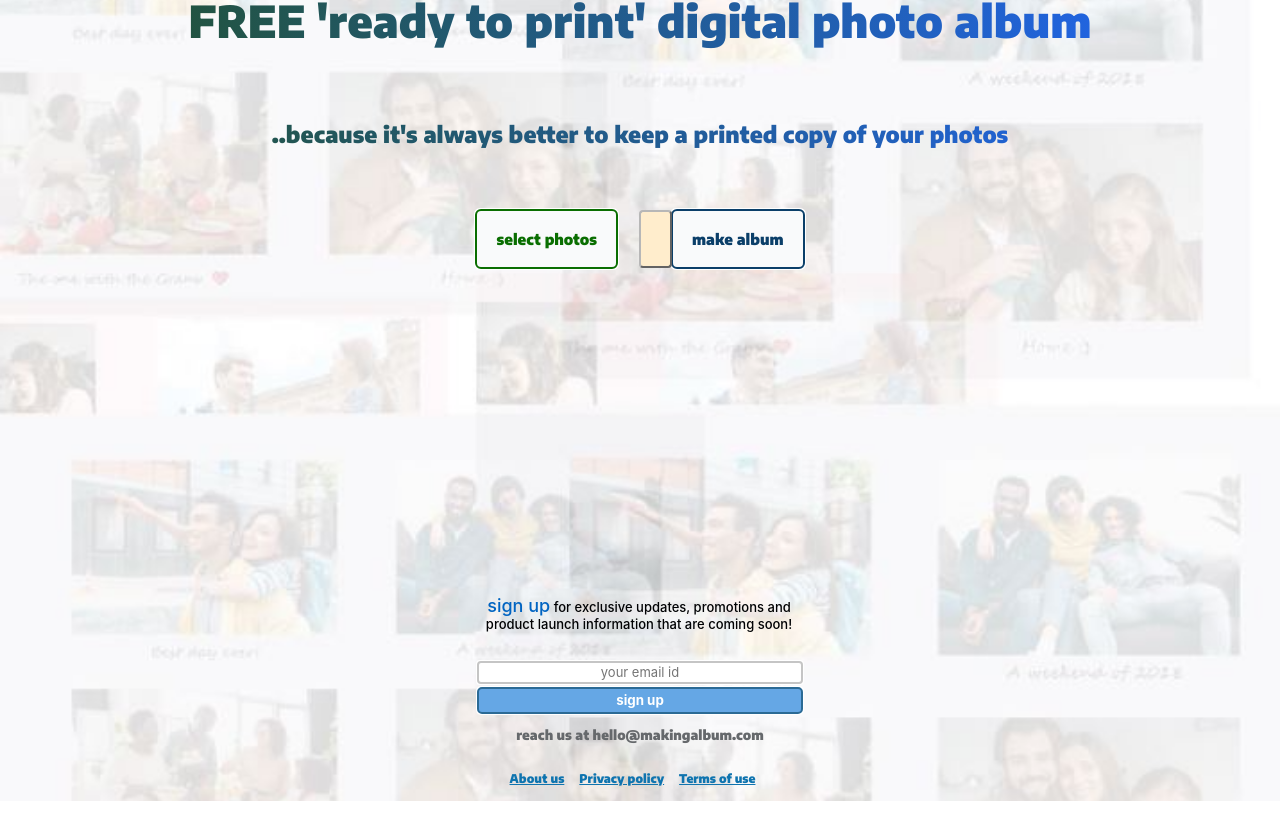
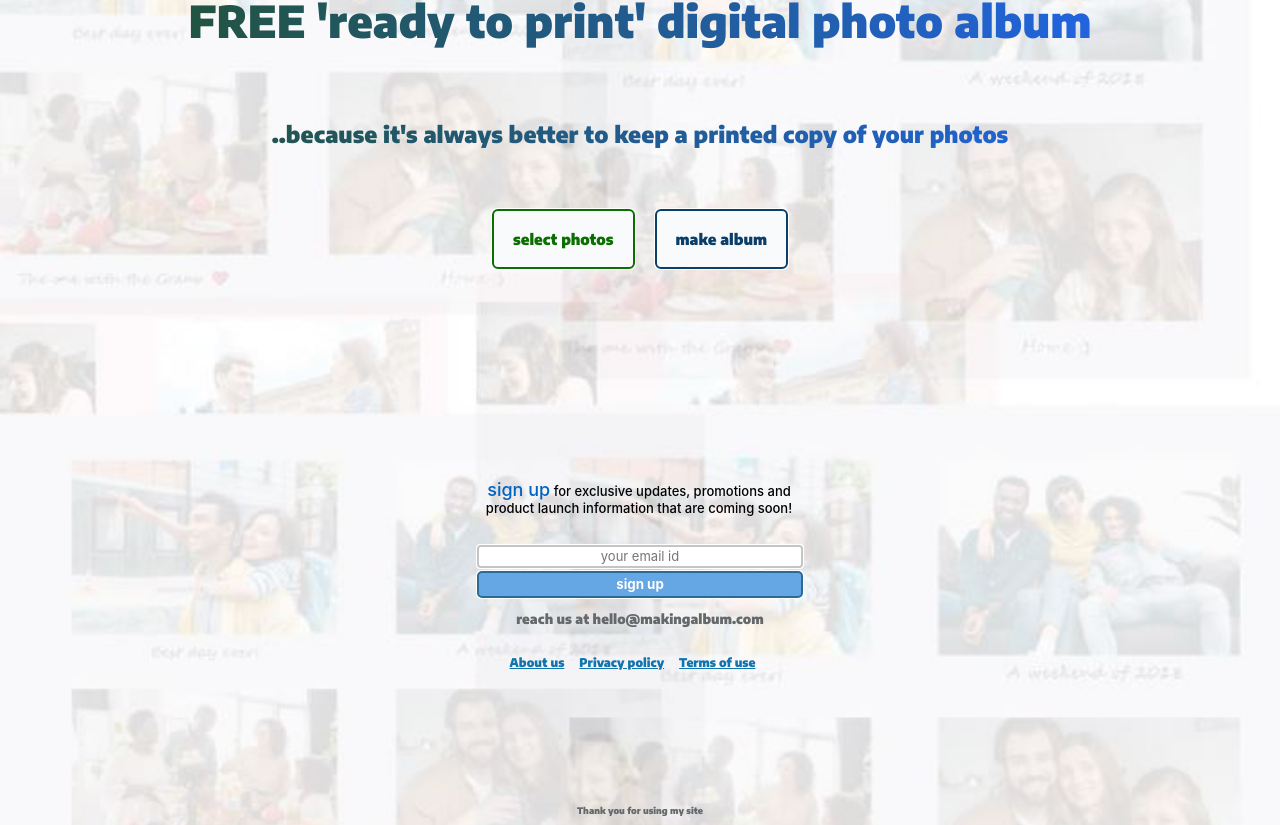
Before and after one commit to edwinvarghese4442/makingalbum_source, a React (Create React App) app: page / in a window 1280 px wide. Shown: the part 185-1010 px from the top of the page. Before the commit the page ends 986 px from the top, so only its background shows below. Built offline with nearby package versions, Linux system fonts and the light colour scheme.

Commit message:
removed color picker

```diff
--- a/public/index.html
+++ b/public/index.html
@@ -27,7 +27,7 @@
       work correctly both with client-side routing and a non-root public URL.
       Learn how to configure a non-root public URL by running `npm run build`.
     -->
-    <title>Making album your way</title>
+    <title>Test website. Please exit</title>
   </head>
   <body>
     <noscript>You need to enable JavaScript to run this app.</noscript>
--- a/src/App.css
+++ b/src/App.css
@@ -224,7 +224,7 @@
 
 .feedback {
 	position: relative;
-  margin-top: -90px;
+  margin-top: -206px;
   display: grid;
   justify-content: center;
 }
@@ -341,7 +341,16 @@
     color: #66696c;
 }
 
-
+.ty{
+  font-family: 'Encode Sans';
+    font-size: xx-small;
+    margin-left: auto;
+    margin-right: auto;
+    justify-content: center;
+    display: flex;
+    color: #66696c;
+    margin-top: 120px;
+}
 /*
 @media screen and (min-width: 320px) and (orientation : portrait) {
 .title1{display:flex;
--- a/src/App.js
+++ b/src/App.js
@@ -18,7 +18,7 @@ class App extends Component {
     this.state.pgbg = '#ff2525'
     this.state.statususer = 'waiting for users input'
     this.state.animation = 'example 200ms infinite'
-    this.state.background = '#FFEDCC'
+    this.state.background = '#FFFFFF'
 
     this.state.mtprogress = 'none'
     this.state.animationupload = 'none'
@@ -304,9 +304,7 @@ class App extends Component {
 
         </div>
 
-        <button className='cpbutton' onClick={() =>this.openColorPalette()} style = {{backgroundColor:this.state.background}}>
-            <p></p>
-        </button>
+
 
         <div>
           <button className = 'downloadButton' onClick={() =>this.downloadFile(['.zip','.pdf', this.state.background])}>make album</button>
@@ -364,7 +362,7 @@ class App extends Component {
         <NavLink to="/Terms" className= 'termscss'>Terms of use</NavLink>
       </div>
 
-
+      <p className= 'ty'>Thank you for using my site</p>
 
     </div>
   );
```
